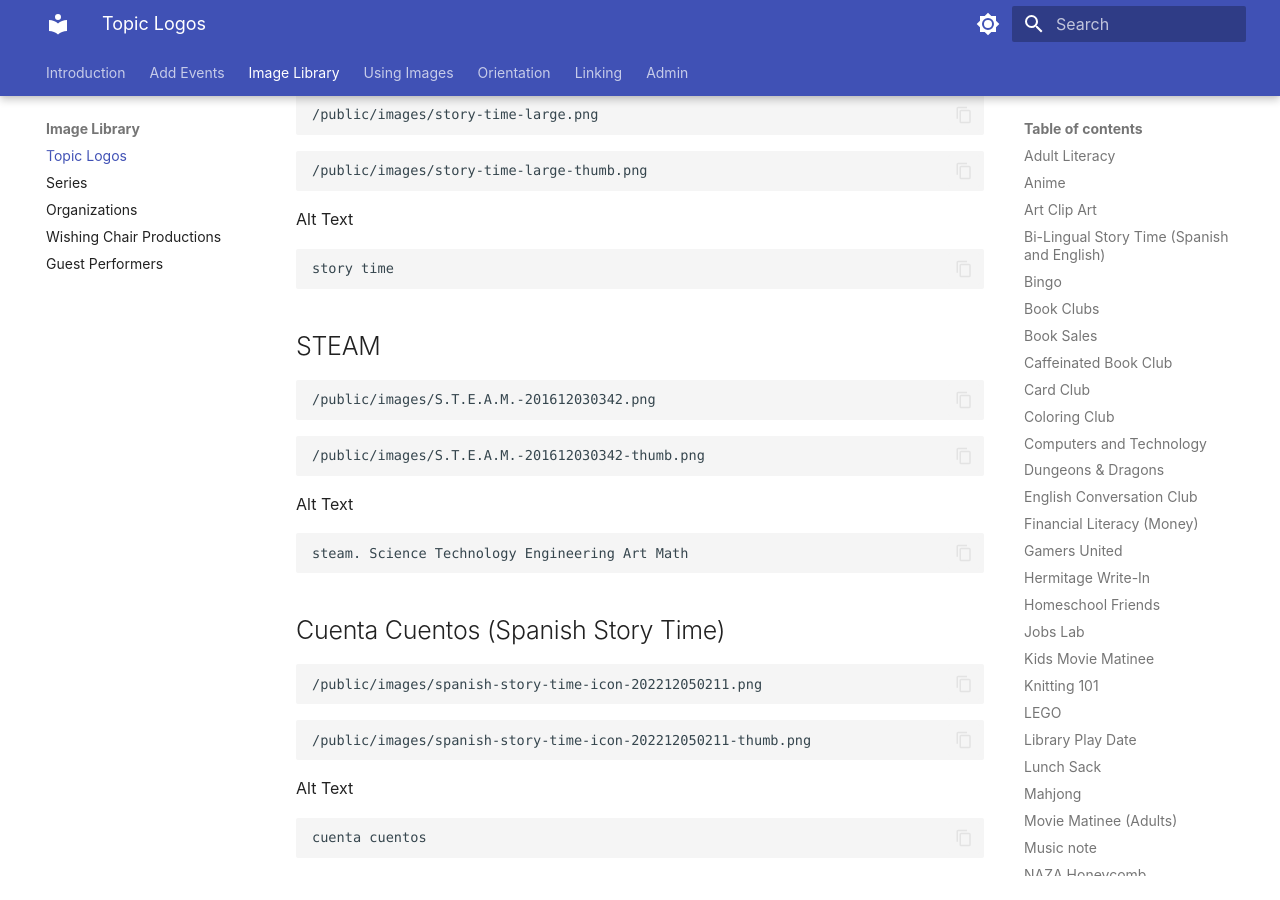
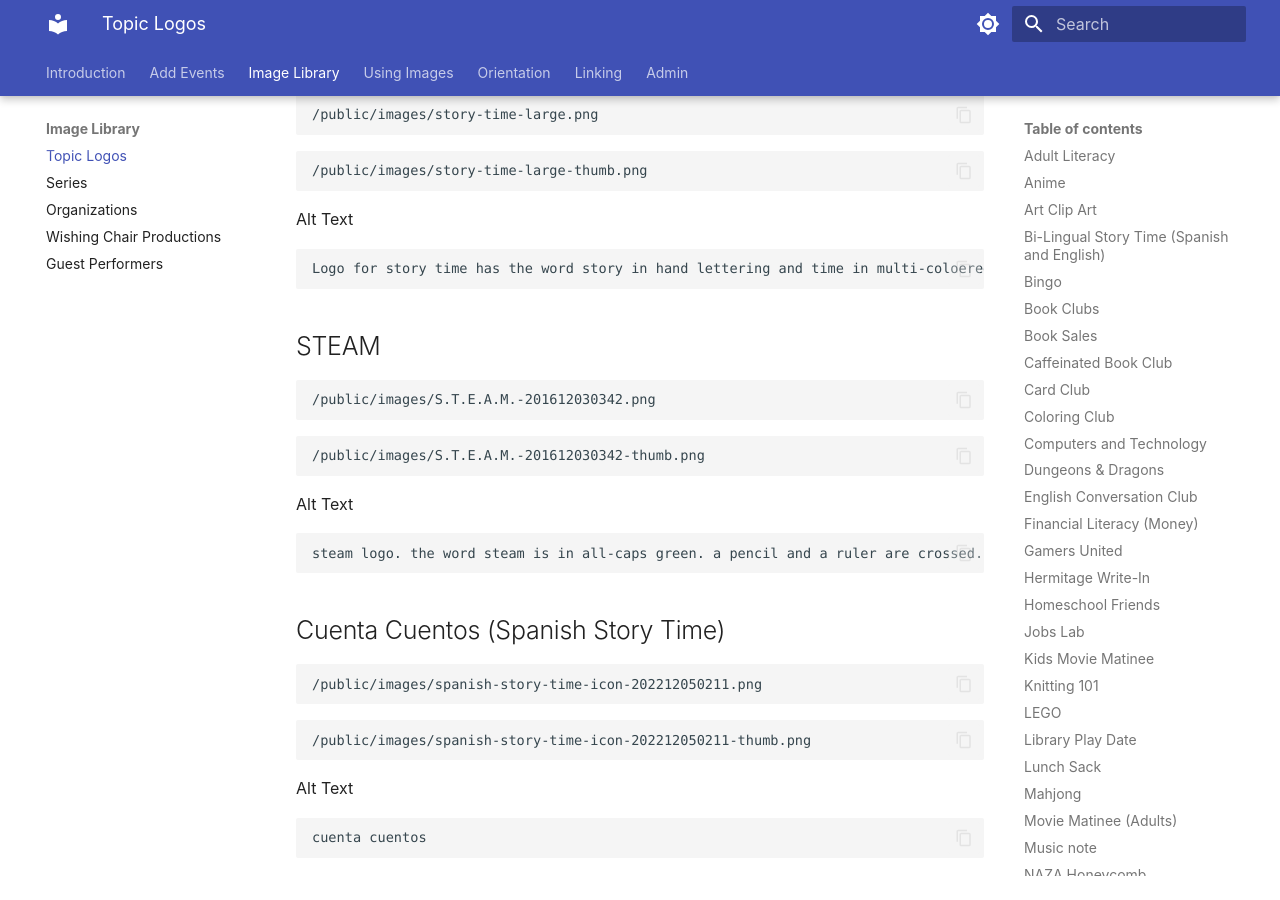
Before and after one commit to Nashville-Public-Library/bedework-docs, an MkDocs documentation site: the page built from docs/image-library/topic-logos.md, in a window 1280 px wide and 900 px high, scrolled down 8269 px. Built offline with MkDocs 1.6.1 and Material for MkDocs 9.7.7, drawn with Linux system fonts in a browser that asks for light colours.

Commit message:
new alt text for steam

````diff
--- a/docs/image-library/topic-logos.md
+++ b/docs/image-library/topic-logos.md
@@ -463,7 +463,7 @@ shakespeare illustration
 Alt Text
 
 ```text
-story time
+Logo for story time has the word story in hand lettering and time in multi-coloered block lettering.
 ```
 
 ## STEAM
@@ -479,7 +479,7 @@ story time
 Alt Text
 
 ```text
-steam. Science Technology Engineering Art Math
+steam logo. the word steam is in all-caps green. a pencil and a ruler are crossed. Black icons for gear, nuclear symbol, magnifying glass, number one surround. Words at bottom read science technology engineering arts math.
 ```
 
 ## Cuenta Cuentos (Spanish Story Time)
````
